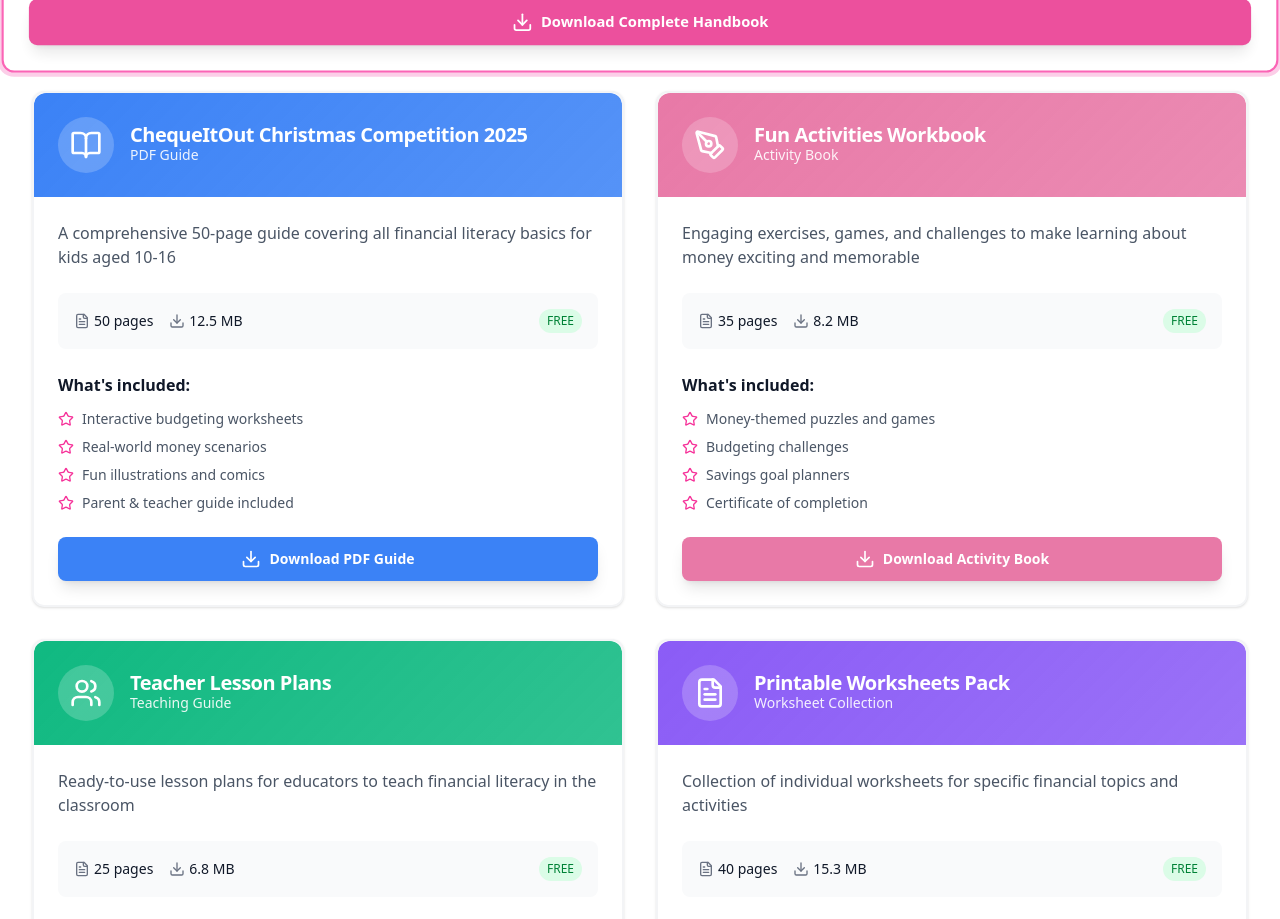
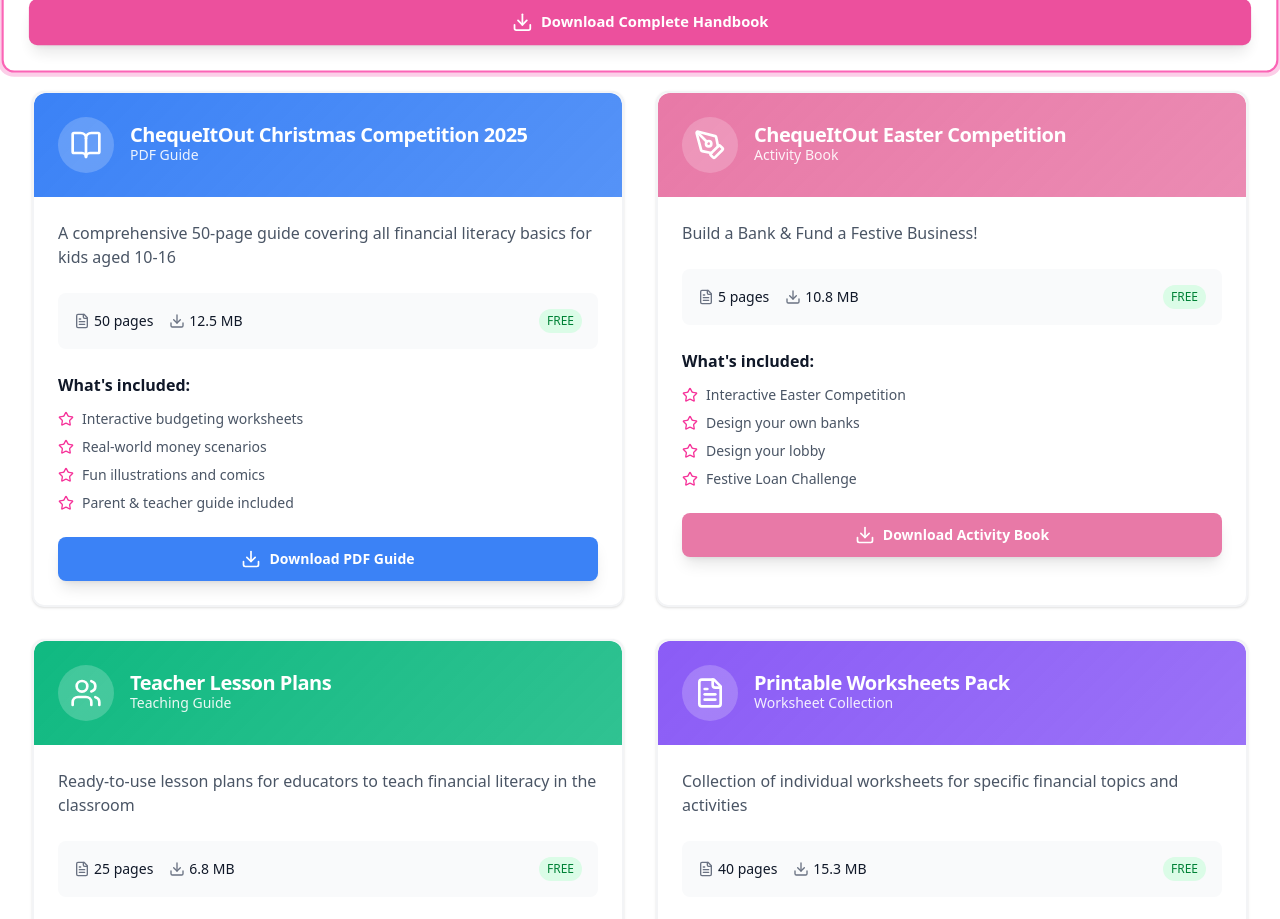
Before and after one commit to reniaganguly/ChequeItOut, a React (Vite) app: page /resources in a window 1280 px wide. Shown: the part 840-1759 px from the top of the page. Built offline with nearby package versions, Linux system fonts and the light colour scheme.

Commit message:
add new resources chequeItOut Easter Competition pdf.

```diff
--- a/src/pages/Resources.jsx
+++ b/src/pages/Resources.jsx
@@ -50,19 +50,20 @@
     },
     {
       id: 'activities',
-      title: 'Fun Activities Workbook',
-      description: 'Engaging exercises, games, and challenges to make learning about money exciting and memorable',
+      title: 'ChequeItOut Easter Competition',
+      description: 'Build a Bank & Fund a Festive Business!',
       type: 'Activity Book',
-      pages: '35 pages',
-      size: '8.2 MB',
+      pages: '5 pages',
+      size: '10.8 MB',
       icon: PenTool,
       color: 'from-pink-500 to-rose-500',
       bgColor: '#e879a7',
+      downloadUrl: '/ChequeItOut Easter Competition.pdf',
       features: [
-        'Money-themed puzzles and games',
-        'Budgeting challenges',
-        'Savings goal planners',
-        'Certificate of completion'
+        'Interactive Easter Competition',
+        'Design your own banks',
+        'Design your lobby',
+        'Festive Loan Challenge'
       ]
     },
     {
```
Also changed, not shown: 1 other file (tests, documents, lock files or other folders).
